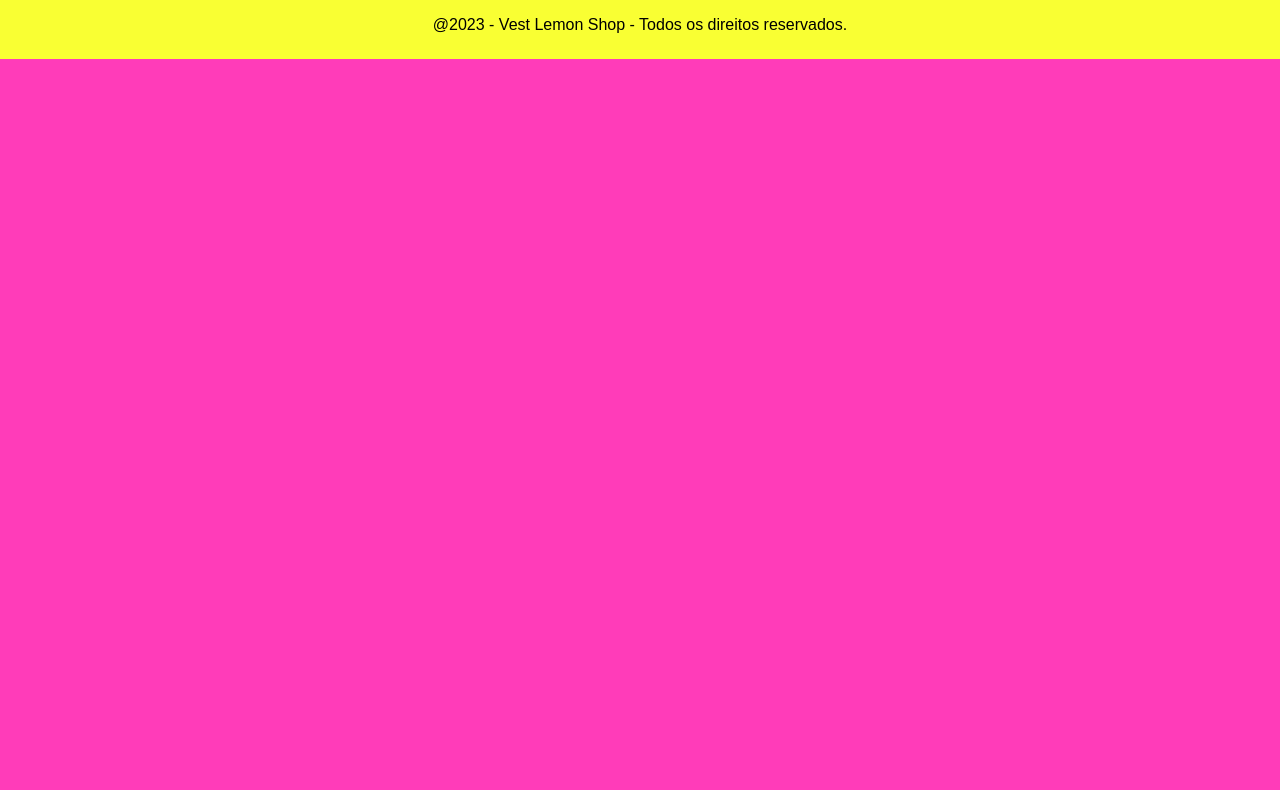
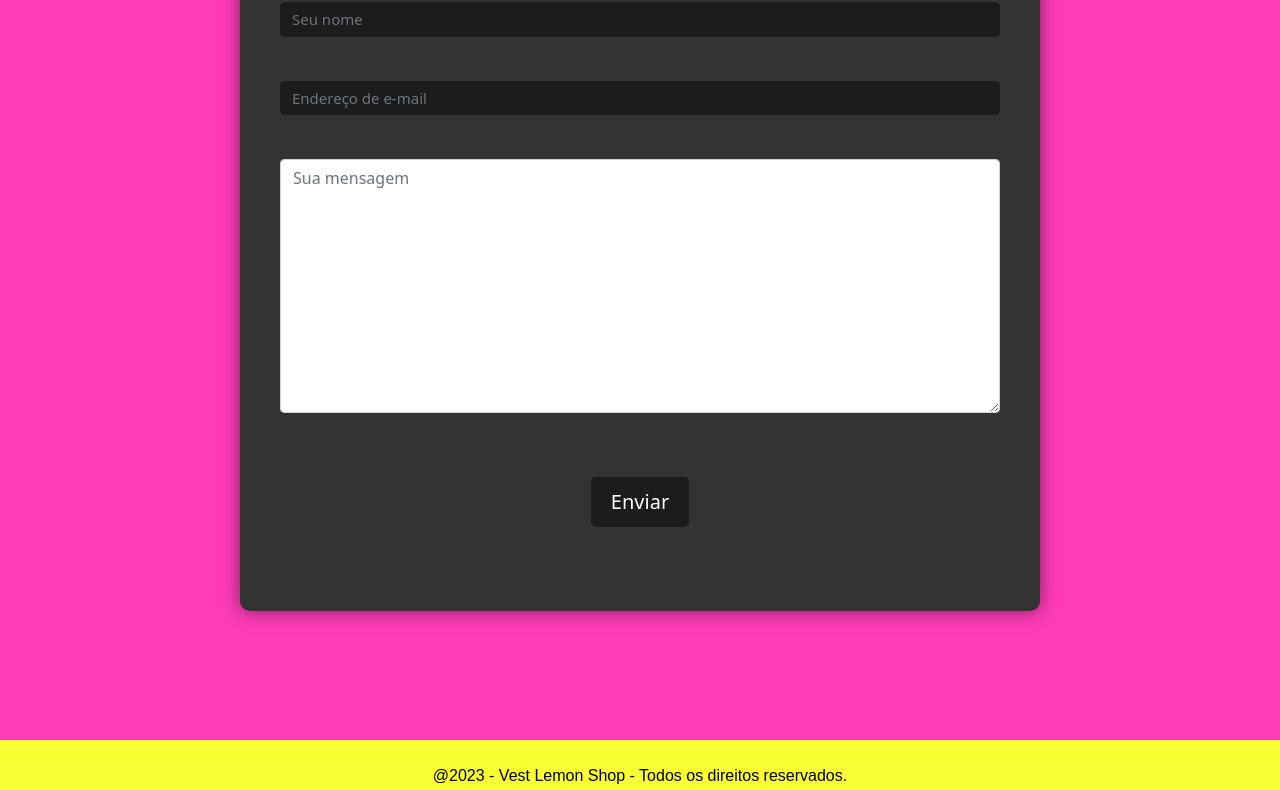
Before and after one commit to jennif8r/lemon, a plain HTML site: page index.html in a window 1280 px wide. Shown: the part 741-1531 px from the top of the page. Before the commit the page ends 800 px from the top, so only its background shows below. Drawn offline with nearby package versions, Linux system fonts and the light colour scheme.

Commit message:
Add files via upload

```diff
--- a/index.css
+++ b/index.css
@@ -1,7 +1,6 @@
 body{
     background-color: #FF3CB9;
         position: relative;
-        min-height: 100vh;
     }
 
 .content {
@@ -12,9 +11,9 @@ body{
         position: absolute;
         bottom: 0;
         width: 100%;
-        height: 70px;
+        height: 50px;
         background-color: #F9FF33 !important;
-        padding: 20px;
+        padding: 10px;
     }
 .navbar,.navbar-expand-sm,.navbar-dark,.bg-primary{
     background-color: #F9FF33;
@@ -24,8 +23,8 @@ a,p,h5 {
     font-family: "Quicksand Medium", sans-serif;
   }
   .icone {
-    max-height: 100px;
-    max-width: 100px;
+    max-height: 40px;
+    max-width: 40px;
   }
     img {
     display: block;
@@ -41,4 +40,47 @@ a,p,h5 {
   }
   h1 {
     font-family: "Quicksand Medium", sans-serif;
+      text-align: center;
+      margin: 35px 0 20px 0 !important;
   }
+  form {
+    background-color: #333;
+    border-radius: 10px;
+    box-shadow: 0 0 20px rgba(0,0,0,0.5);
+    margin: 50px auto;
+    max-width: 800px;
+    padding: 40px;
+  }
+  label {
+    color: #ffffff;
+    display: block;
+    font-size: 20px;
+    margin-bottom: 10px;
+}
+input[type=text],
+input[type=email],
+textarea{
+    background-color: #1c1c1c;
+    border: none;
+    border-radius: 5px;
+    color: #ffffff;
+    display: block;
+    font-size: 15px;
+    margin-bottom: 20px;
+}
+button[type=submit] {
+  background-color: #1c1c1c;
+            border: none;
+            border-radius: 5px;
+            color: #ffffff;
+            cursor: pointer;
+            display: block;
+            font-size: 20px;
+            margin: 20px auto;
+            padding: 10px 20px;
+
+}
+button[type=submit]:hover{
+  background-color: #F9FF33;
+  color: #FF3CB9;
+}
--- a/index.html
+++ b/index.html
@@ -59,16 +59,43 @@
           <span class="visually-hidden">Next</span>
         </button>
       </div>
+      <hr>
+     <!-- Contato -->
+      <div class="container">
+        <h1>Contato</h1>
+        <form target="_blank" action="https://formsubmit.co/jennifer.laracristo@gmail.com" method="POST">
+          <div class="form-group">
+            <div class="form-row">
+              <div class="col">
+                <input type="text" name="name" class="form-control" placeholder="Seu nome" required>
+                <br>
+              </div>
+              <div class="col">
+                <input type="email" name="email" class="form-control" placeholder="Endereço de e-mail" required>
+                <br>
+              </div>
+            </div>
+          </div>
+          <div class="form-group">
+            <textarea placeholder="Sua mensagem" class="form-control" name="message" rows="10" required></textarea>
+            <br>
+          </div>
+          <button type="submit" class="btn btn-lg btn-dark btn-block">Enviar</button>
+          <br>
 
-
-
+        </form>
+      </div>
+      <br>
+      <br>
+      <br>
+      <hr>
+      <br>
     <!-- final pagina -->
     <footer class="bg-light py-4">
         <div class="container text-center">
            <p>@2023 - Vest Lemon Shop - Todos os direitos reservados.</p>
+
         </div>
     </footer>
-
-
 </body>
 </html>
```
